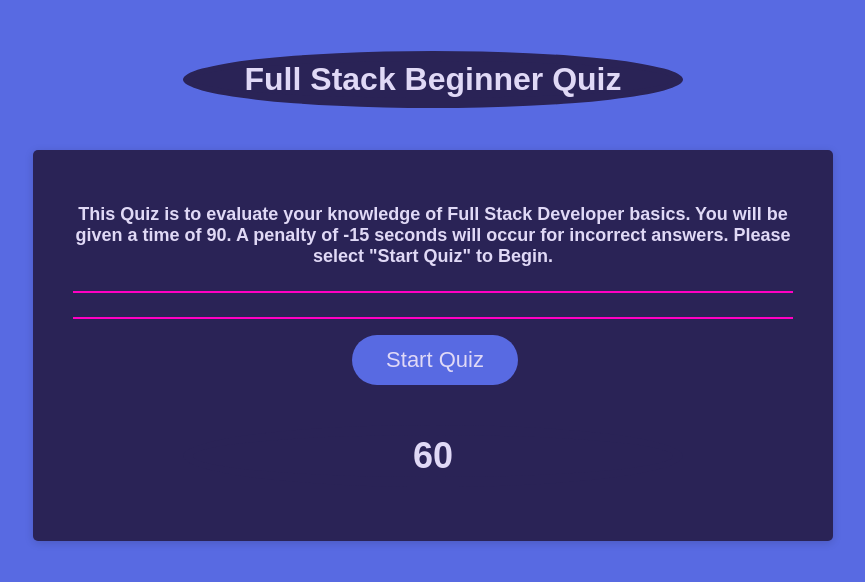
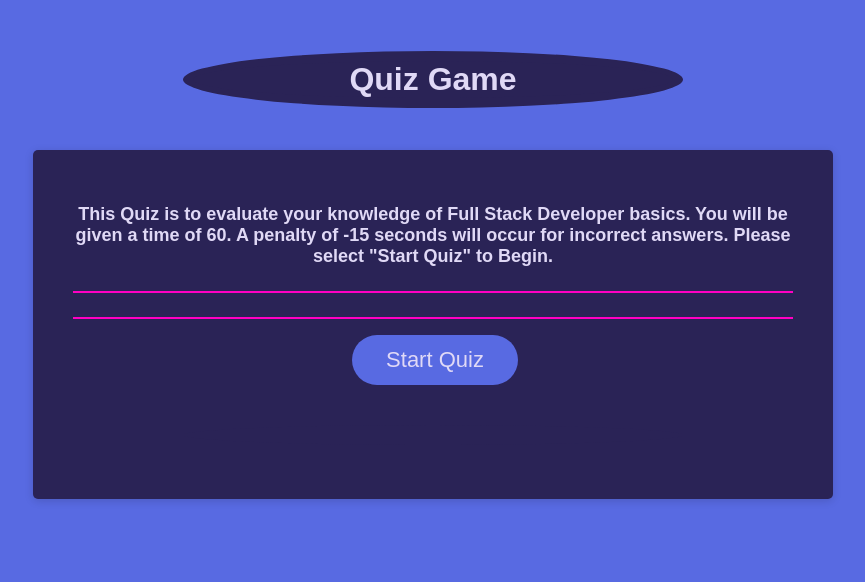
Before and after one commit to PeterM012/api-quiz, a plain HTML site: page index.html in a window 1280 px wide. Shown: the whole page, without its empty margins (207-1072 px from the left). Drawn offline with Linux system fonts and the light colour scheme.

```diff
--- a/assets/js/script.js
+++ b/assets/js/script.js
@@ -24,7 +24,7 @@ var currentQuestion = 0; //this will need to be increase by 1
 var timeRemaining  = document.getElementById('time-remaining');
 var pickedAnswer = document.getElementById('choice')
 var ending = document.getElementById('input-group');
-var timeLeft = 60;
+var timeLeft = 61;
 var timer;
 
 //starts quiz
--- a/index.html
+++ b/index.html
@@ -12,11 +12,11 @@
 <body>
   <div class="wrapper">
     <header>
-      <h1>Full Stack Beginner Quiz</h1>
+      <h1>Quiz Game</h1>
     </header>
     <div class="card">
       <div class="card-header" id="top">
-        <h4>This Quiz is to evaluate your knowledge of Full Stack Developer basics. You will be given a time of 90. A
+        <h4>This Quiz is to evaluate your knowledge of Full Stack Developer basics. You will be given a time of 60. A
           penalty of -15 seconds will occur for incorrect answers. Please select "Start Quiz" to Begin.</h4>
       </div>
       <div class="card-body">
@@ -40,7 +40,7 @@
           <button id="submit" class="button">Submit</button>
           <button id="generate" class="btn">Start Quiz</button>
           <div>
-            <h1 id="time-remaining">60</h1>
+            <h1 id="time-remaining"></h1>
           </div>
         </div>
       </div>
```
